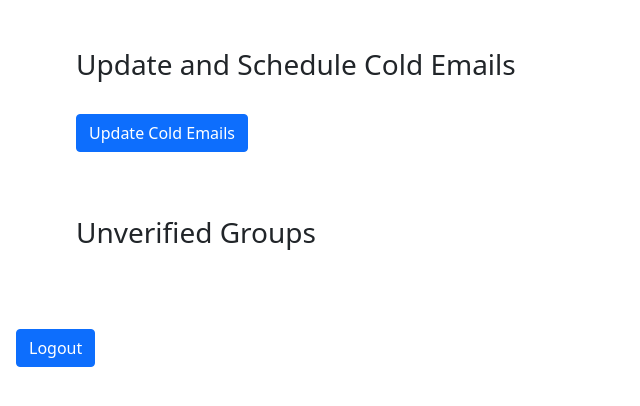
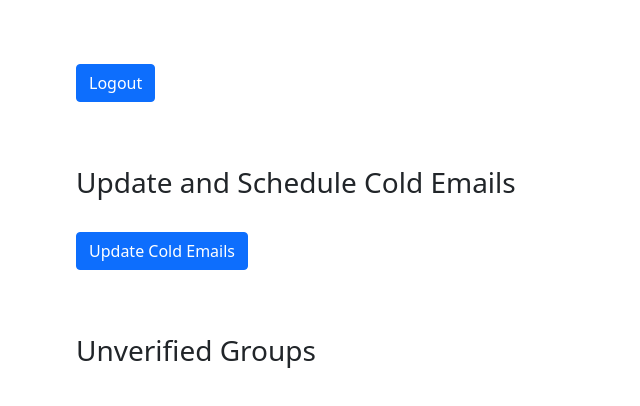
Before and after one commit to CreateBaseNZ/admin, a website: page views/home.html in a window 1280 px wide. Shown: the whole page, without its empty margins (0-640 px from the left). Drawn offline with nearby package versions, Linux system fonts and the light colour scheme; no server answers.

Commit message:
Logout layout

```diff
--- a/views/home.html
+++ b/views/home.html
@@ -29,6 +29,9 @@
     <h1>Refactor</h1>
     <button id="refactor">Refactor</button>
   </div> -->
+  <div class="container m-5 justify-content-end">
+    <a class="btn btn-primary m-3" href="/logout" role="button">Logout</a>
+  </div>
   <div class="container m-5">
     <h3 class="m-3">Update and Schedule Cold Emails</h3>
     <button type="button" id="update-cold-emails" class="btn btn-primary m-3">Update Cold Emails</button>
@@ -37,7 +40,6 @@
     <h3 class="m-3">Unverified Groups</h3>
     <table id="unverified-group-list" class="table m-3"></table>
   </div>
-  <a class="btn btn-primary m-3" href="/logout" role="button">Logout</a>
 
   <!-- ==========================JS========================== -->
   <!-- -----------------------SOURCED------------------------ -->
```
